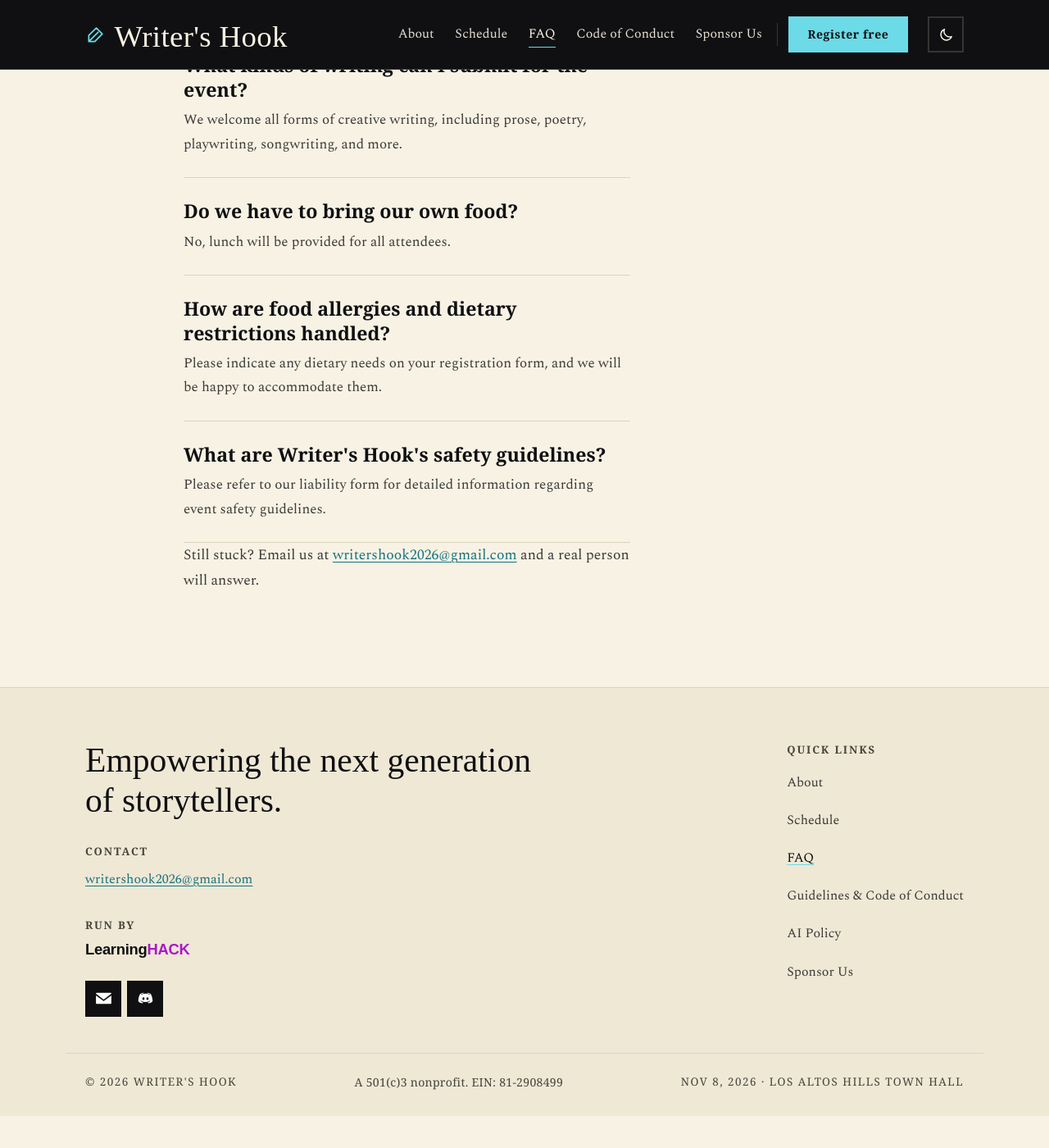
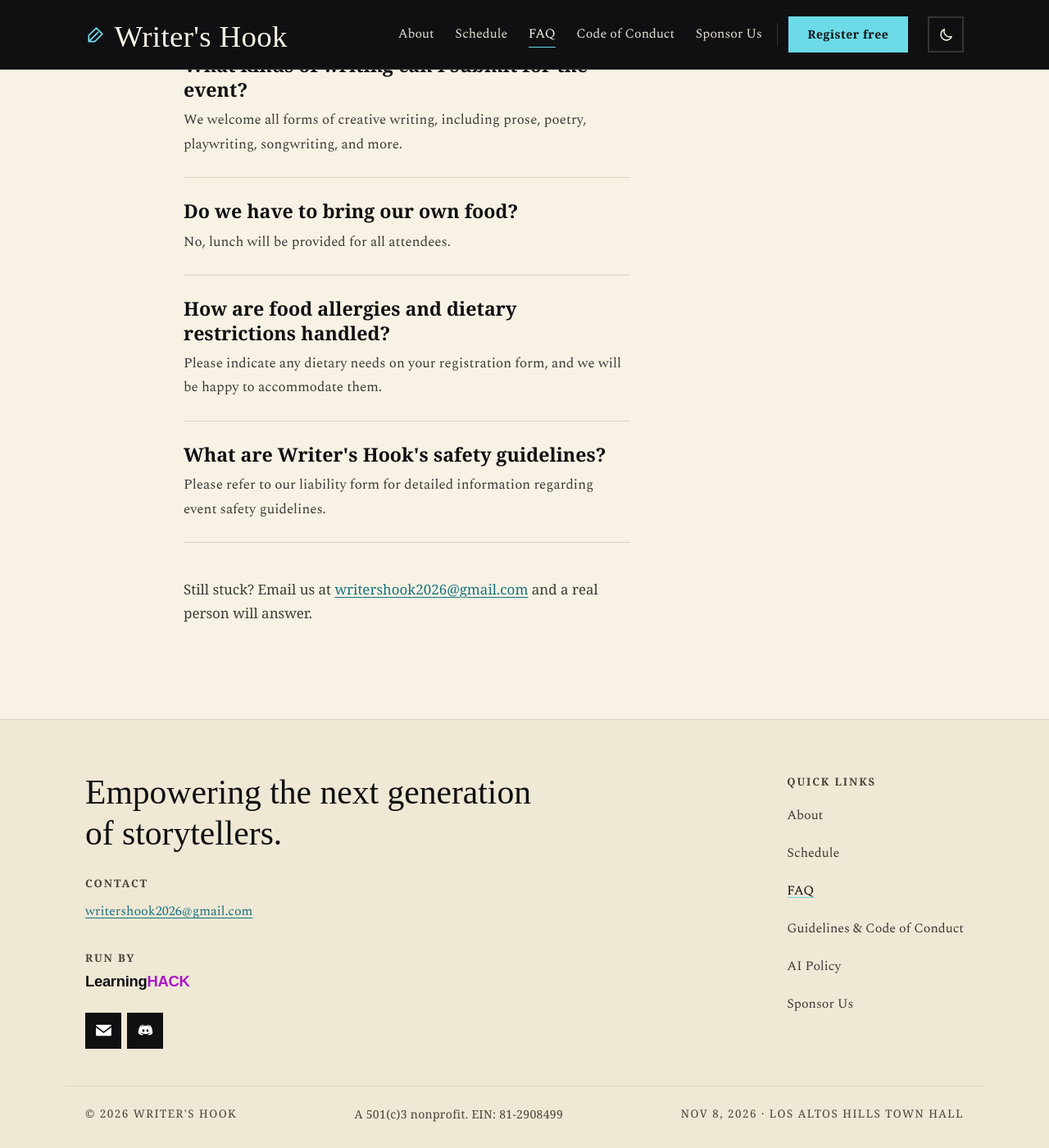
Before and after one commit to Writer-s-Hook/Website, a Jekyll site: the page built from faq.md, in a window 1280 px wide and 1400 px high, scrolled down 1710 px. Shown: the whole window at 82% size. Built offline with Jekyll 4.4.1, drawn with Linux system fonts in a browser that asks for light colours; some web fonts are replaced; before the commit the page ends 3071 px from its top, so only the background shows below that.

Commit message:
Give the FAQ sign-off room to breathe
The list's last item closes with a rule and .prose zeroes the top margin on
paragraphs, so "Still stuck? Email us..." began exactly 0px below that rule and
read as part of the final answer rather than a separate note.

It now sits 2.6rem clear, set in the subhead face so it reads as a sign-off
rather than another answer. Scoped to a paragraph directly following .faq, so
nothing else moves.

Co-Authored-By: Claude Opus 5 <noreply@anthropic.com>

```diff
--- a/_sass/components/_sections.scss
+++ b/_sass/components/_sections.scss
@@ -48,3 +48,12 @@
   }
   dd { margin: 0; color: var(--ink-soft); max-width: 64ch; font-size: 1.06rem; }
 }
+
+// Sign-off after the list. The last item closes with a rule, and .prose zeroes
+// the top margin on paragraphs, so without this the note starts flush against
+// that rule and reads as part of the final answer rather than a separate line.
+.prose .faq + p {
+  margin-top: 2.6rem;
+  font-family: $subhead;
+  font-size: 1.06rem;
+}
```
